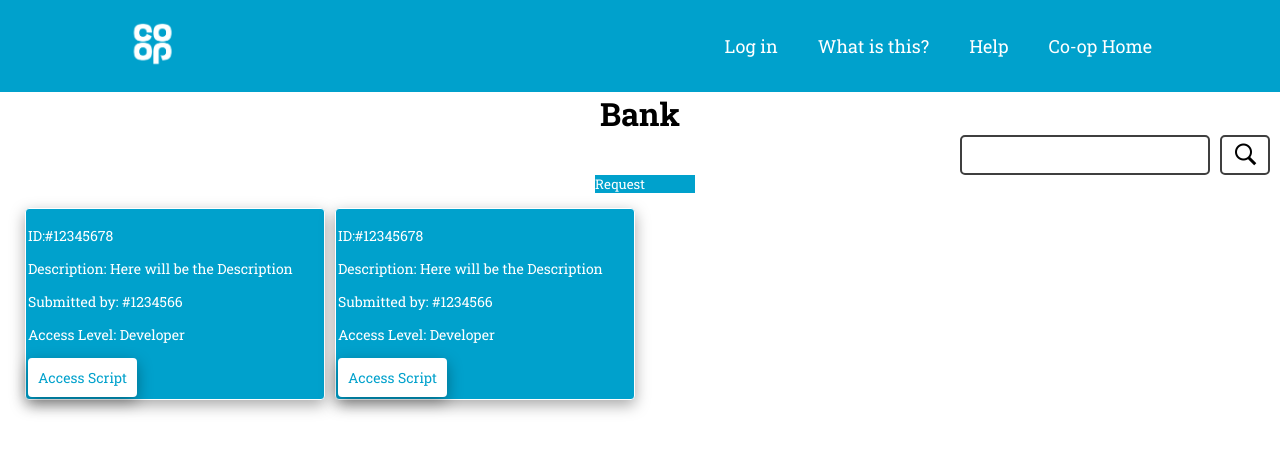
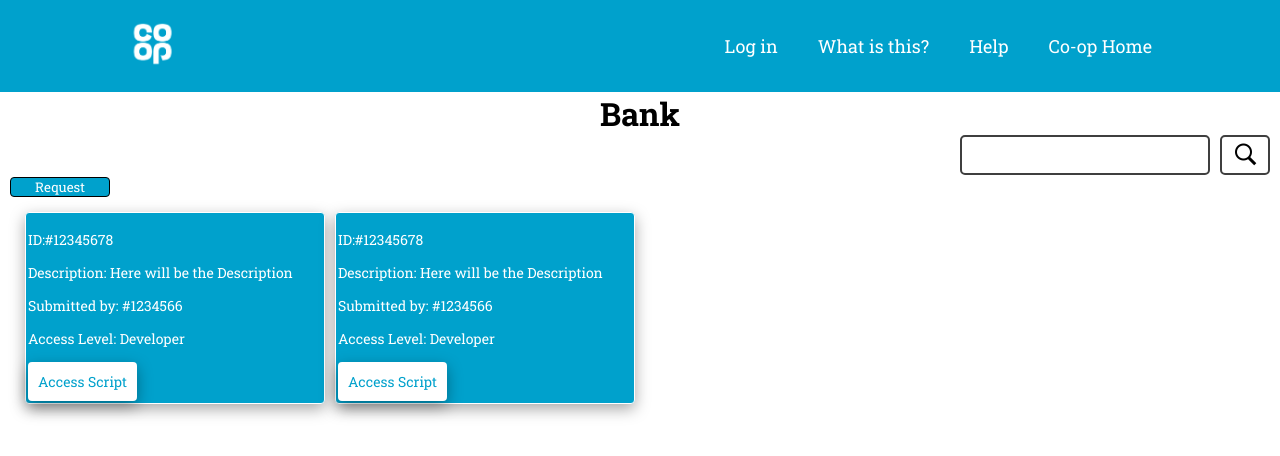
Before and after one commit to EvanNikaloasTheFirst/Coop-hackathon, a Next.js app: page /department/Bank in a window 1280 px wide. Shown: the top 456 px of the page. Built offline with nearby package versions, Linux system fonts and the light colour scheme.

Commit message:
Updated: - Navbar (Menu + Colours) - Categories of Co-op -

```diff
--- a/components/Navbar.jsx
+++ b/components/Navbar.jsx
@@ -30,16 +30,14 @@ export default function Navbar() {
             </nav>
 
             <button className={styles.navBtn} onClick={toggleMenu}>
-                <img src="/icons/menu.png" alt="Menu" className={styles.imgNav} />
+                <img src="/images/menu.png" alt="Menu" className={styles.imgNav} />
             </button>
 
             {/* Conditionally render menu based on toogleNav state */}
             <div className={styles.Links} style={{ display: toogleNav ? 'flex' : 'none' }}>
-                <a href='/'>Dashboard</a>
-                <a href='/allproject'>Projects</a>
-                <a href='/createproject'>Create a project!</a>
-                <a href='/settings'>Settings</a>
-                {/* <a href='/login' onClick={logout}>Sign Out</a>  */}
+            <a href='/createproject'>What is this?</a>
+                <a href='/help'>Help</a>
+                <a href='https://www.co-operative.coop/' onClick={login}>Co-op Home</a>
             </div>
         </header>
     );
--- a/src/pages/department/[item].jsx
+++ b/src/pages/department/[item].jsx
@@ -20,11 +20,11 @@ export default function departmentPage(){
             <Navbar/>
             <h1 className={styles.departmentTitle}>{item}</h1>
             <SearchBar/>
-            <div className={components.requestBtnBox}>
+
                 <button className={components.requestBtn}>
                     Request
                     </button>
-            </div>
+
            <div className={home.content}>
 
 
--- a/src/pages/index.js
+++ b/src/pages/index.js
@@ -3,6 +3,7 @@ import styles from "@/styles/Home.module.css";
 import Navbar from "@components/Navbar";
 import { useState } from "react";
 import Link from 'next/link';
+import Footer from "@components/Footer";
 export default function Home({allDepartments}) {
 
   const [departments, setDepertments] = useState(['Food','Insurance','Bank','Legal Services','Florists'])
@@ -40,9 +41,7 @@ export default function Home({allDepartments}) {
 
 
         </main>
-        <footer className={styles.footer}>
-
-        </footer>
+        <Footer/>
       </div>
     </>
   );
--- a/src/styles/Navbar.module.css
+++ b/src/styles/Navbar.module.css
@@ -96,14 +96,14 @@ background-color: transparent;
     text-align: center;
     /* width: 90%; */
     width: 300px;
-    border: 2px solid green;
+    border: 2px solid #00A1CC;
     background-color: #FFF;
 }
 
 .Links a{
     padding-bottom: 25px;
     background-color: #FFF;
-    color: green;
+    color: #00A1CC;
     text-decoration: none;
     padding-top: 25px;
 }
--- a/src/styles/components.module.css
+++ b/src/styles/components.module.css
@@ -88,21 +88,20 @@
 
 /* Request button */
 
-.requestBtnBox{
-    display: flex;
+
+.requestBtn{
+    position: relative;
+    left: 0;
     justify-content: center;
-    margin: 0 auto;
-    align-items: center;
-}
-.requestBtn{
-    display: flex;
-    justify-content: left;
     align-self: center;
+    text-align: center;
     width: 100px;
+    text-align: center;
+    margin-left: 10px;
+    border: 1px solid #000 ;
     background-color: #00A1CC;
-    text-align: center;
+    border-radius: 4px;
     color: #FFF;
-    margin-left: 10px;
 }
 
 
```
Also changed, not shown: src/pages/login/index.jsx (+3 -4 lines), public/images/menu.png (added).
